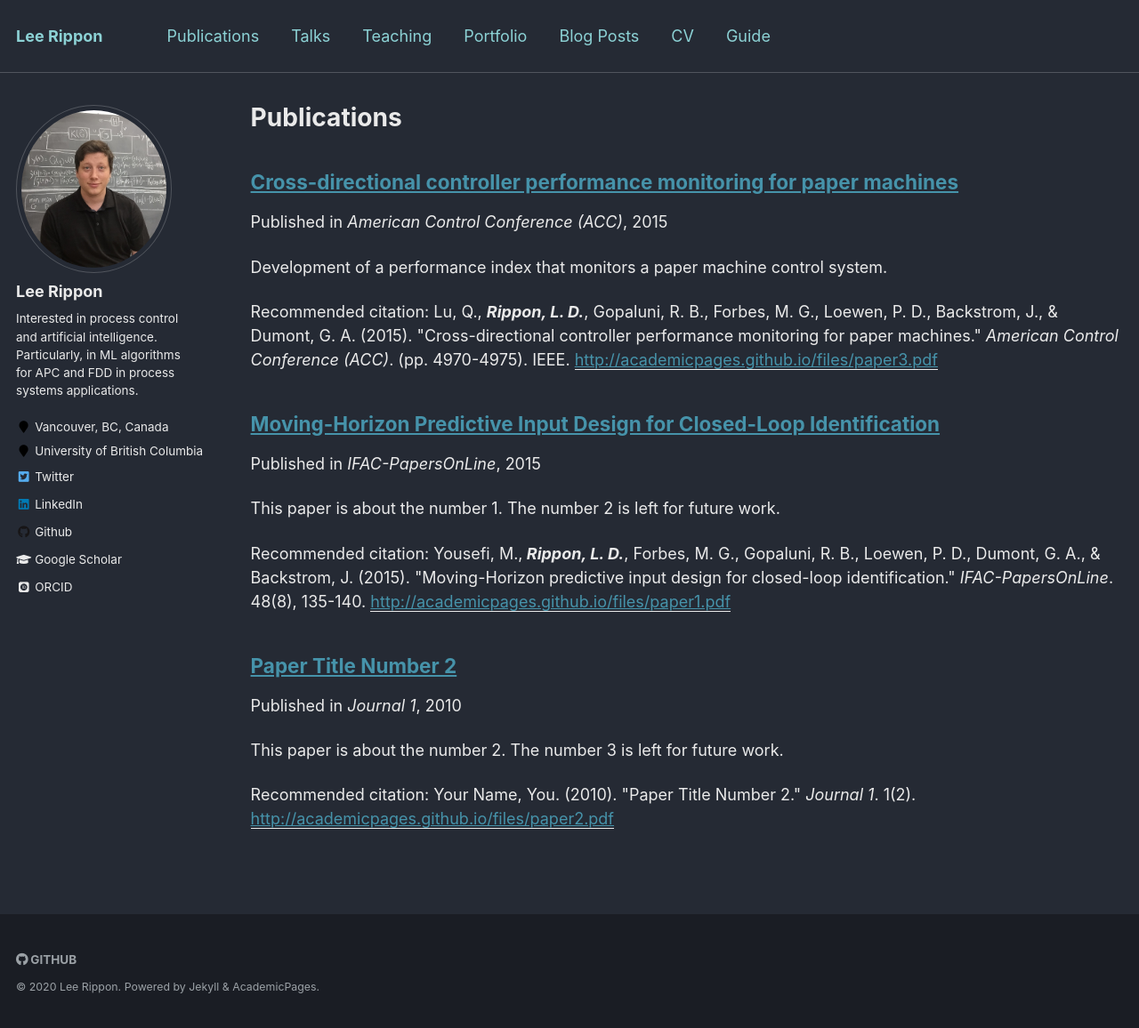
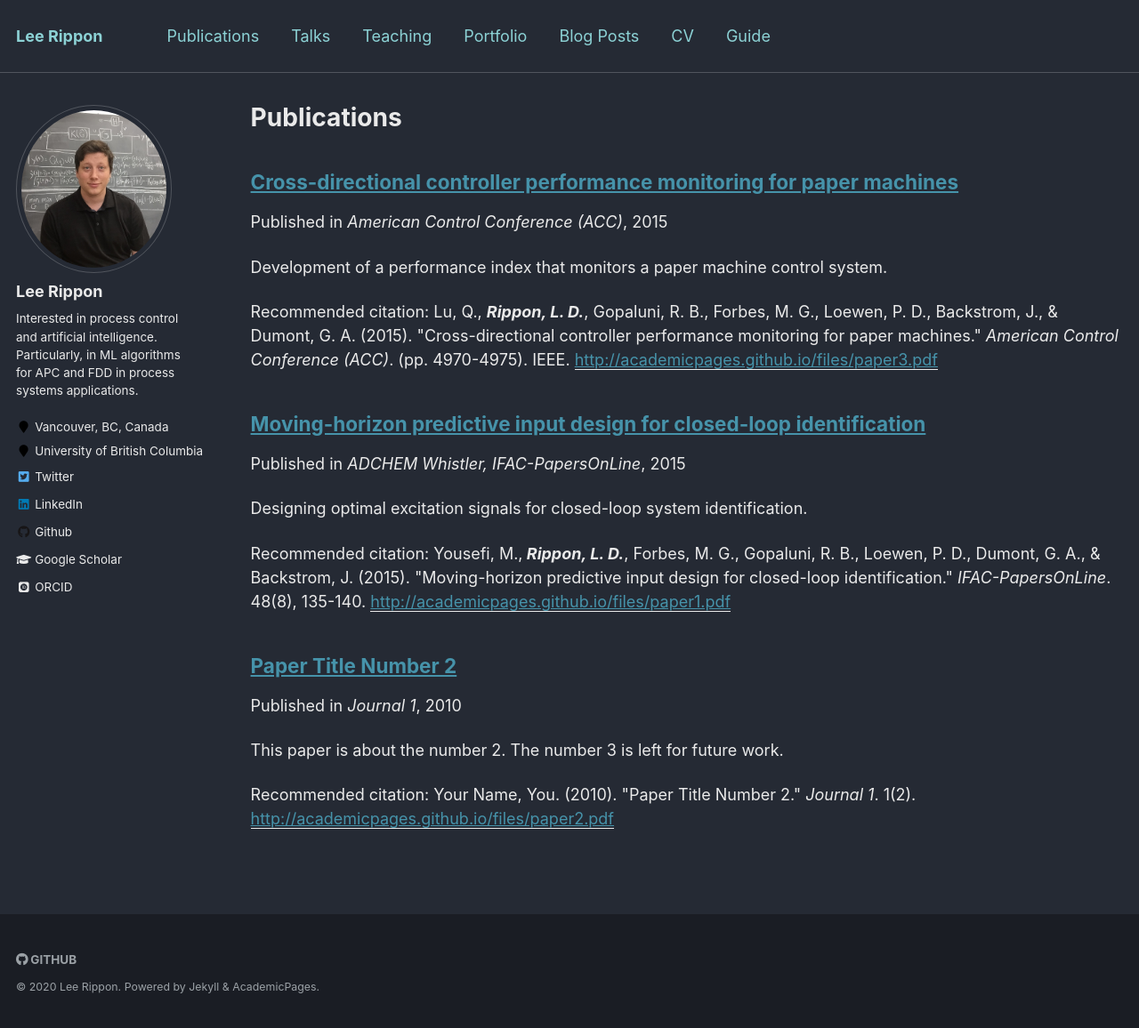
Before and after one commit to LeeRippon/LeeRippon.github.io, a Jekyll site: the page built from _pages/publications.md, in a window 1280 px wide and 1156 px high. Shown: the whole window at 89% size. Built offline with Jekyll 4.4.1, drawn with Linux system fonts in a browser that asks for light colours; some web fonts are replaced.

Commit message:
Update 2015-movinghorizon.md

```diff
--- a/_publications/2015-movinghorizon.md
+++ b/_publications/2015-movinghorizon.md
@@ -1,12 +1,12 @@
 ---
-title: "Moving-Horizon Predictive Input Design for Closed-Loop Identification"
+title: "Moving-horizon predictive input design for closed-loop identification"
 collection: publications
 permalink: /publication/2015-movinghorizon
-excerpt: 'This paper is about the number 1. The number 2 is left for future work.'
+excerpt: 'Designing optimal excitation signals for closed-loop system identification.'
 date: 2015-06-08
-venue: 'IFAC-PapersOnLine'
+venue: 'ADCHEM Whistler, IFAC-PapersOnLine'
 paperurl: 'http://academicpages.github.io/files/paper1.pdf'
-citation: 'Yousefi, M.,<b><i> Rippon, L. D.</i></b>, Forbes, M. G., Gopaluni, R. B., Loewen, P. D., Dumont, G. A., & Backstrom, J. (2015). &quot;Moving-Horizon predictive input design for closed-loop identification.&quot; <i>IFAC-PapersOnLine</i>.  48(8), 135-140.'
+citation: 'Yousefi, M.,<b><i> Rippon, L. D.</i></b>, Forbes, M. G., Gopaluni, R. B., Loewen, P. D., Dumont, G. A., & Backstrom, J. (2015). &quot;Moving-horizon predictive input design for closed-loop identification.&quot; <i>IFAC-PapersOnLine</i>.  48(8), 135-140.'
 ---
 
 ## Abstract
@@ -14,4 +14,4 @@ This paper presents a new approach to input design for closed-loop identificatio
 
 [Download paper here](http://academicpages.github.io/files/paper1.pdf)
 
-Recommended citation: Yousefi, M.,<b><i> Rippon, L. D.</i></b>, Forbes, M. G., Gopaluni, R. B., Loewen, P. D., Dumont, G. A., & Backstrom, J. (2015). "Moving-Horizon predictive input design for closed-loop identification." <i>IFAC-PapersOnLine</i>.  48(8), 135-140.
+Recommended citation: Yousefi, M.,<b><i> Rippon, L. D.</i></b>, Forbes, M. G., Gopaluni, R. B., Loewen, P. D., Dumont, G. A., & Backstrom, J. (2015). "Moving-horizon predictive input design for closed-loop identification." <i>IFAC-PapersOnLine</i>.  48(8), 135-140.
```
